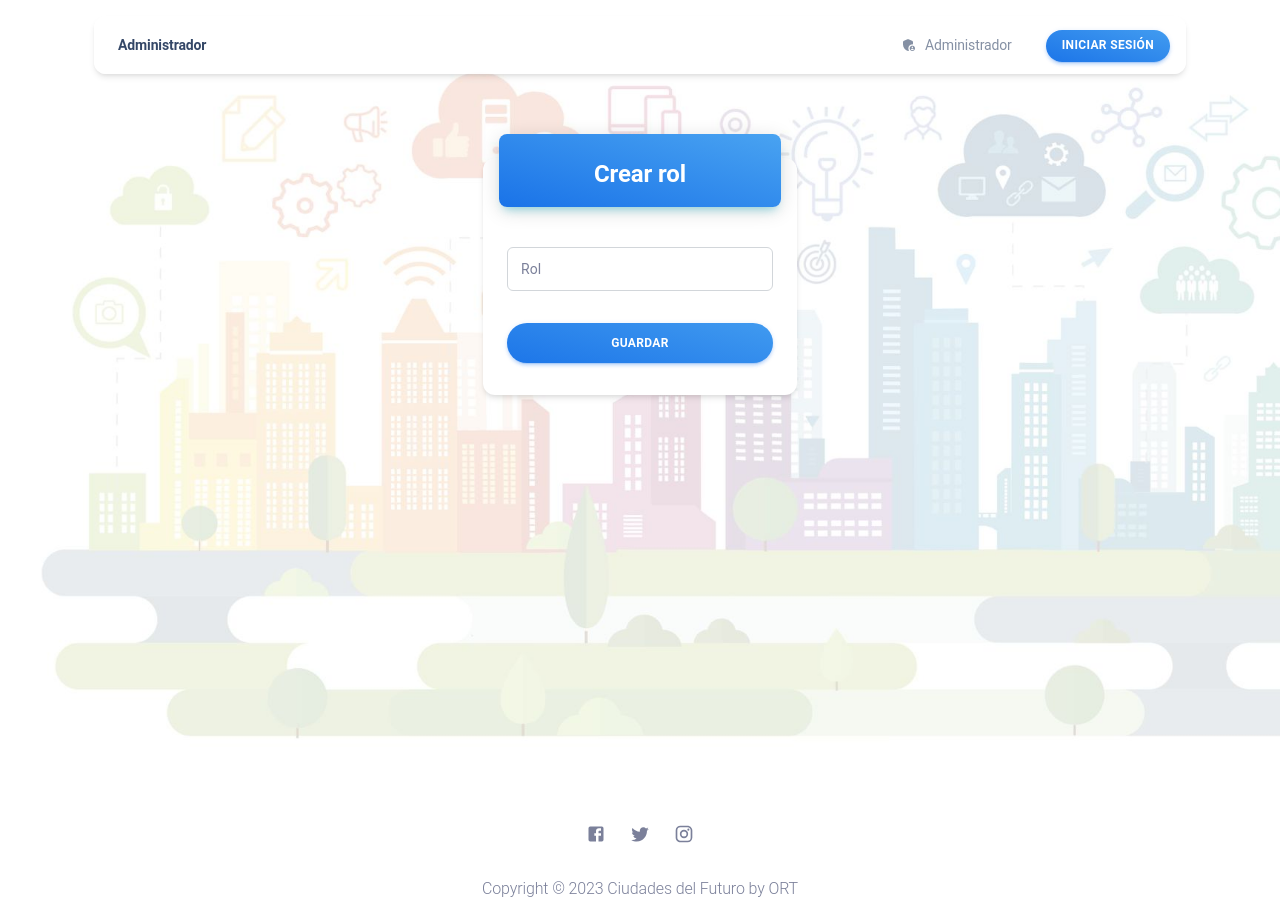
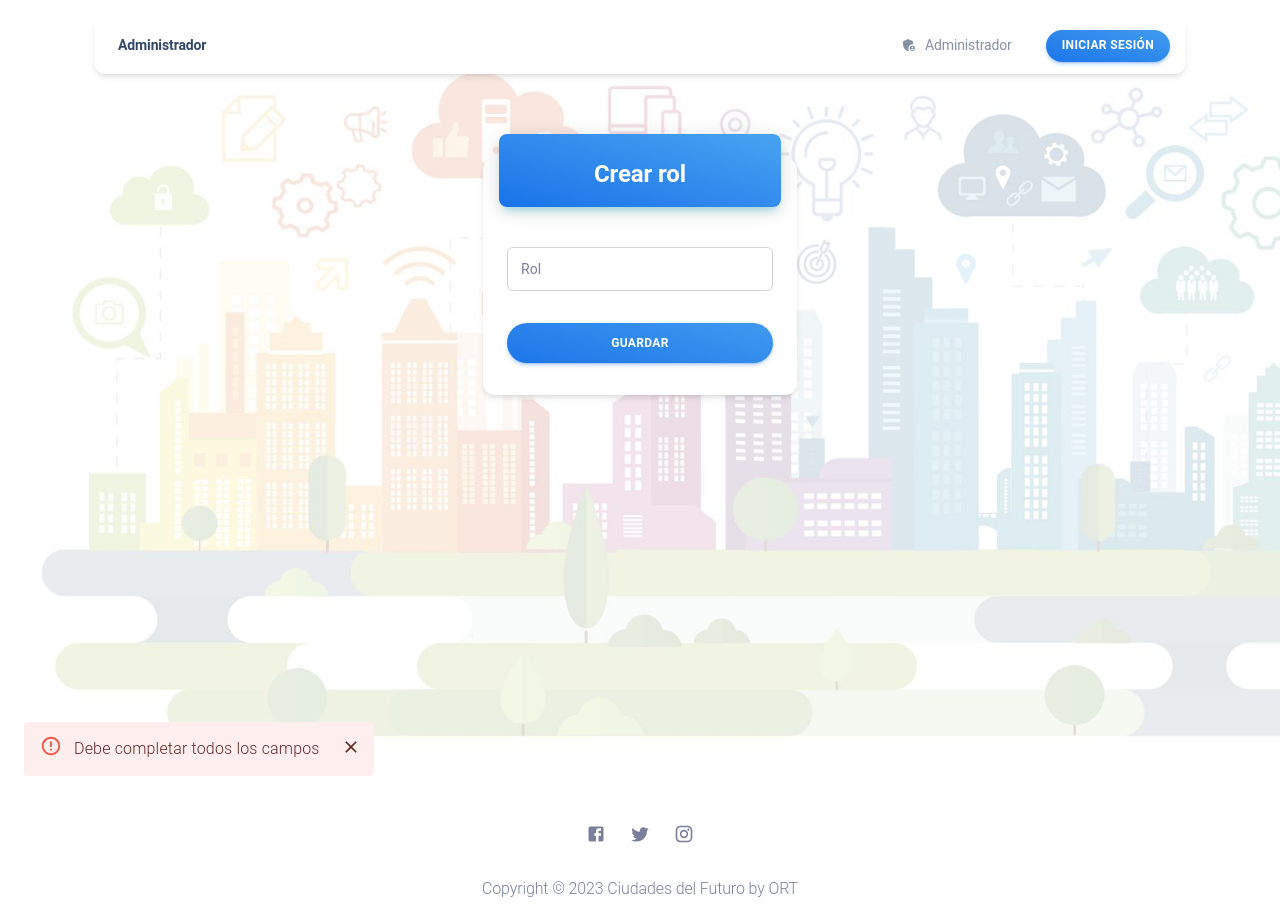
Before and after one commit to ModuloUsuariosRespirAR/ModuloUsuariosRespirAR-Front, a React (Create React App) app: page /pages/createRol in a window 1280 px wide. Both pictures are taken after a click on the button "GUARDAR". Built offline with nearby package versions, Linux system fonts and the light colour scheme.

Commit message:
Campos obligatorios creación de rol

```diff
--- a/src/pages/RolCreate/index.js
+++ b/src/pages/RolCreate/index.js
@@ -4,33 +4,70 @@ import { createRol } from "../../services/RolService";
 
 import { useNavigate } from "react-router-dom";
 
-import Card from "@mui/material/Card";
-import Grid from "@mui/material/Grid";
+import { Card, Grid, TextField, Alert, Snackbar } from "@mui/material";
 
 import Box from "../../components/Box";
 import Typography from "../../components/Typography";
-import Input from "../../components/Input";
 import Button from "../../components/Button";
 
 import BaseLayout from "../../layouts/components/BaseLayout/BaseLayout";
 
 function RolCreate() {
   const [rol, setRol] = useState("");
+  const [alert, setAlert] = useState(false);
+  const [alertContent, setAlertContent] = useState("");
   const navigate = useNavigate();
   let token = localStorage.getItem("Token");
   let accessToken = localStorage.getItem("Access");
 
+  //Alerta
+  const [openAlert, setOpenAlert] = useState(true);
+  const handleClick = () => {
+    setOpenAlert(true);
+  };
+
+  const handleCloseAlert = (event, reason) => {
+    if (reason === "clickaway") {
+      return;
+    }
+
+    setOpenAlert(false);
+  };
+
   const handleSubmit = async (event) => {
     event.preventDefault();
-    if (token !== null && accessToken !== null) {
-      await createRol(token, accessToken, rol);
-      navigate("/pages/roles");
+    if (rol === "") {
+      setAlert(true);
+      setAlertContent("Debe completar todos los campos");
+      handleClick();
+    } else {
+      if (token !== null && accessToken !== null) {
+        await createRol(token, accessToken, rol);
+        navigate("/pages/roles");
+      }
     }
   };
 
   return (
     <>
       <BaseLayout>
+        {alert ? (
+          <Snackbar
+            open={openAlert}
+            autoHideDuration={3000}
+            onClose={handleCloseAlert}
+          >
+            <Alert
+              severity="error"
+              onClose={handleCloseAlert}
+              sx={{ width: "100%" }}
+            >
+              {alertContent}
+            </Alert>
+          </Snackbar>
+        ) : (
+          <></>
+        )}
         <Grid
           container
           spacing={1}
@@ -64,7 +101,7 @@ function RolCreate() {
               <Box pt={4} pb={3} px={3}>
                 <Box component="form" role="form">
                   <Box mb={2}>
-                    <Input
+                    <TextField
                       type="text"
                       label="Rol"
                       fullWidth
```
